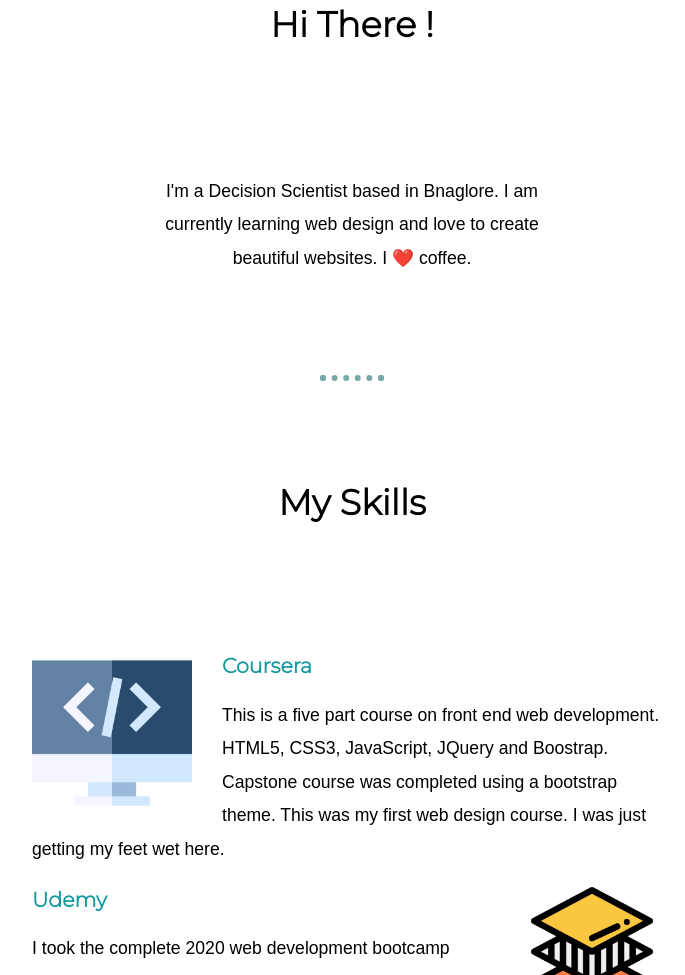
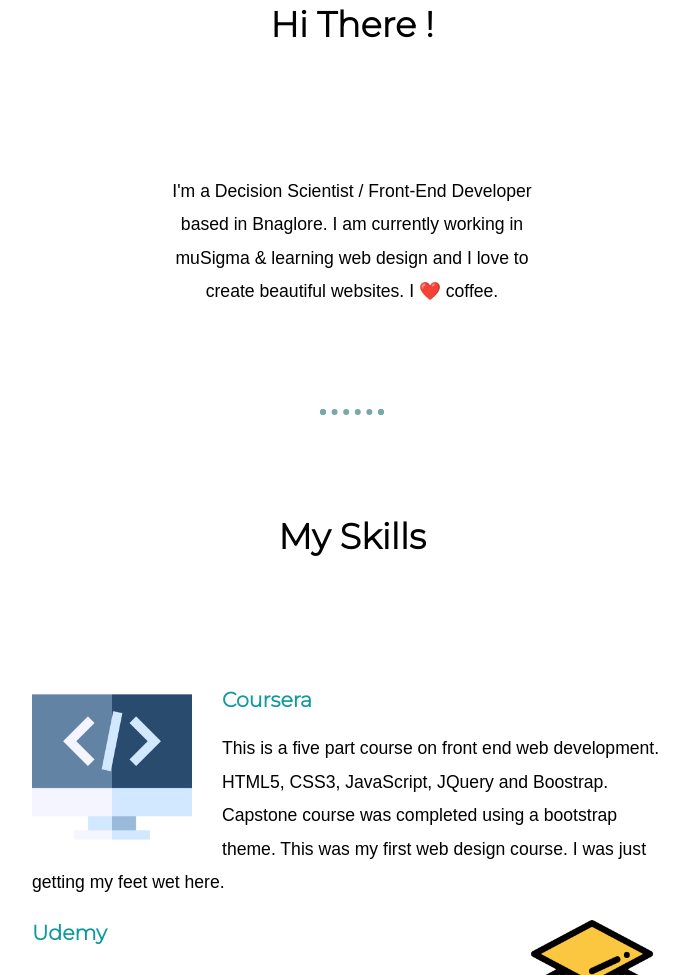
Before and after one commit to AmanPrakash31/My_site, a plain HTML site: page index.html in a window 1280 px wide. Shown: the part 1388-2363 px from the top of the page, without its empty margins (288-973 px from the left). Drawn offline with Linux system fonts and the light colour scheme.

Commit message:
text update

```diff
--- a/index.html
+++ b/index.html
@@ -24,7 +24,7 @@
             <img class="img" src="images/aman.png" alt="Aman Prakash" />
             <h2>Hi There !</h2>
             <p class="intro">
-                I'm a Decision Scientist based in Bnaglore. I am currently learning web design and love to
+                I'm a Decision Scientist / Front-End Developer based in Bnaglore. I am currently working in muSigma & learning web design and I love to
                 create beautiful websites. I ❤️ coffee.
             </p>
         </div>
```
